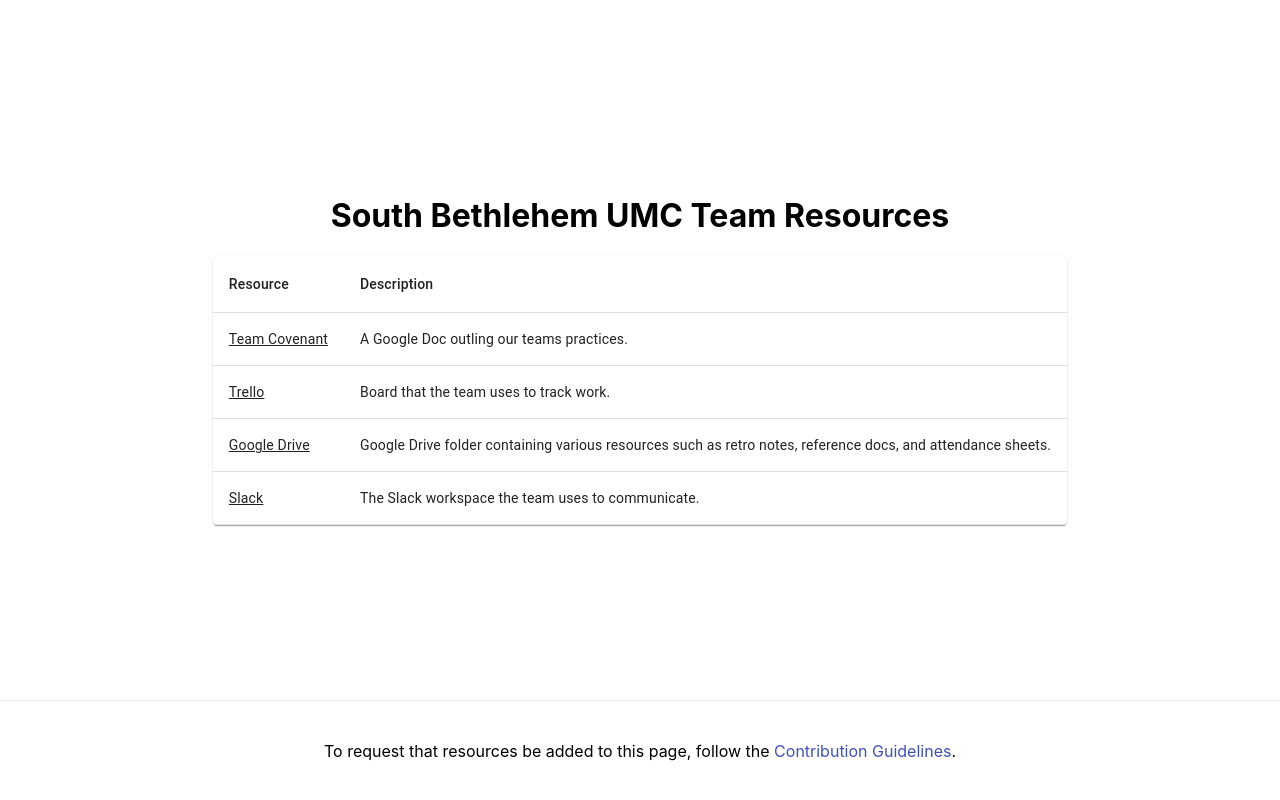
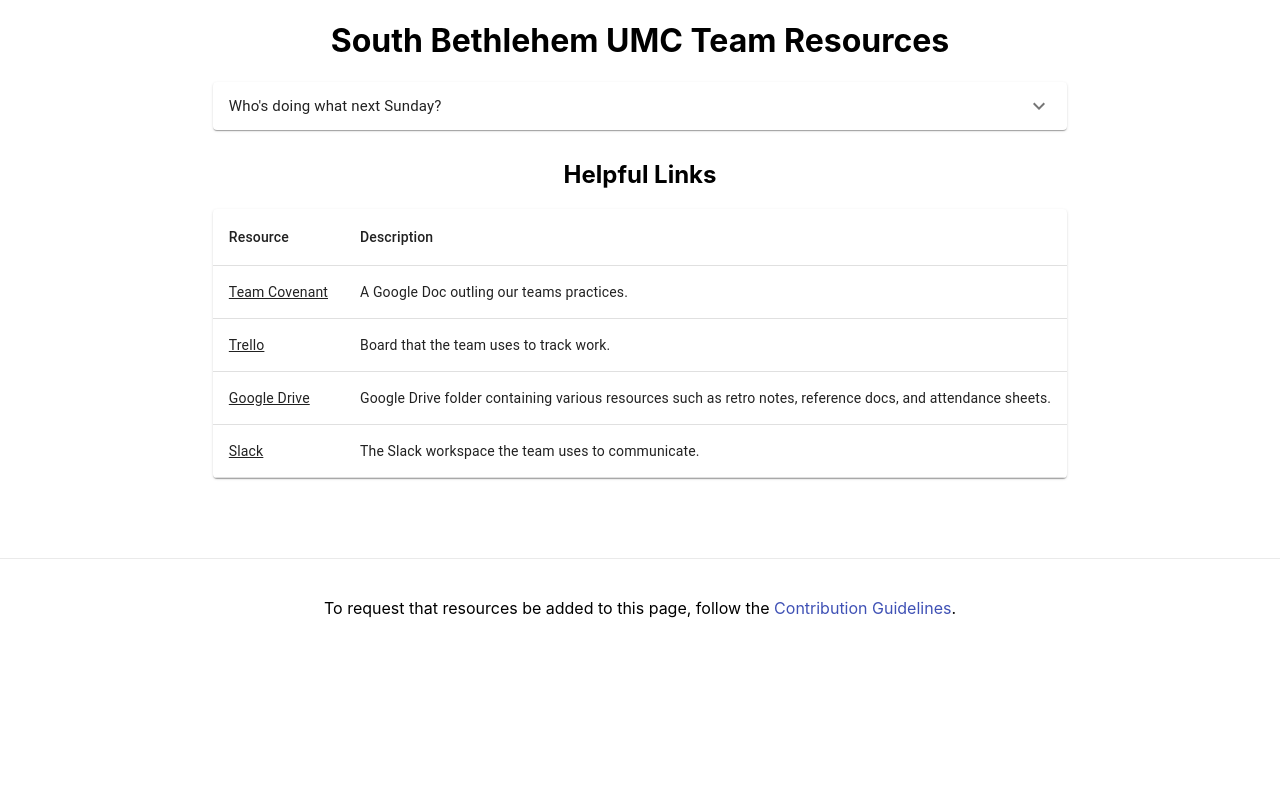
Before and after one commit to bmanley91/sbumc-resource-site, a Next.js app: page / in a window 1280 px wide. Built offline with nearby package versions, Linux system fonts and the light colour scheme.

Commit message:
Added accordian for who's doing what

```diff
--- a/components/ResourceTable.js
+++ b/components/ResourceTable.js
@@ -3,9 +3,10 @@ import { Table, TableBody, TableCell, TableContainer, TableHead, TableRow } from
 import Paper from '@material-ui/core/Paper';
 import { resourceData } from '../data/resources';
 
-
 export default function ResourceTable() {
     return (
+        <>
+            <h2>Helpful Links</h2>
             <TableContainer component={Paper}>
                 <Table aria-label='resource table'>
                     <TableHead>
@@ -24,5 +25,6 @@ export default function ResourceTable() {
                     </TableBody>
                 </Table>
             </TableContainer>
+        </>
     );
 }
--- /dev/null
+++ b/components/RolesAccordian.js
@@ -0,0 +1,50 @@
+import React from 'react';
+import Accordion from '@material-ui/core/Accordion';
+import AccordionSummary from '@material-ui/core/AccordionSummary';
+import AccordionDetails from '@material-ui/core/AccordionDetails';
+import { makeStyles } from '@material-ui/core/styles';
+import Typography from '@material-ui/core/Typography';
+import ExpandMoreIcon from '@material-ui/icons/ExpandMore';
+import GoogleSheetsProvider from 'react-db-google-sheets';
+import RolesTable from '@components/RolesTable';
+import { getNextSunday } from '../util/dateUtil';
+
+const useStyles = makeStyles((theme) => ({
+    heading: {
+        fontSize: theme.typography.pxToRem(15),
+        fontWeight: theme.typography.fontWeightRegular,
+    },
+    accordianWrapper: {
+        marginBottom: '10px',
+        width: '100%'
+    }
+}));
+
+const RolesAccordian = () => {
+    const classes = useStyles();
+
+    const nextSunday = getNextSunday();
+
+    return (
+        <div className={classes.accordianWrapper} style={{marginBottom: '10px'}}>
+            <Accordion>
+                <AccordionSummary
+                    expandIcon={<ExpandMoreIcon />}
+                    aria-controls="panel1a-content"
+                    id="panel1a-header"
+                >
+                    <Typography className={classes.heading}>
+                        {'Who\'s doing what next Sunday?'}
+                    </Typography>
+                </AccordionSummary>
+                <AccordionDetails>
+                    <GoogleSheetsProvider>
+                        <RolesTable targetDate={nextSunday}/>
+                    </GoogleSheetsProvider>
+                </AccordionDetails>
+            </Accordion>
+        </div>
+    );
+};
+
+export default RolesAccordian;
--- /dev/null
+++ b/components/RolesTable.js
@@ -0,0 +1,52 @@
+import React from 'react';
+import PropTypes from 'prop-types';
+import { withGoogleSheets } from 'react-db-google-sheets';
+import { makeStyles, Table, TableBody, TableCell, TableContainer, TableHead, TableRow } from '@material-ui/core';
+import Paper from '@material-ui/core/Paper';
+
+const useStyles = makeStyles(() => ({
+    tableContainer: {
+        margin: '10px'
+    }
+}));
+
+export const RolesTable = props => {
+    const classes = useStyles();
+
+    return (
+        <div className={classes.roles}>
+            <TableContainer component={Paper}>
+                <Table aria-label='resource table'>
+                    <TableHead>
+                        <TableRow>
+                            <TableCell>Role</TableCell>
+                            <TableCell>Name</TableCell>
+                            <TableCell>Contact</TableCell>
+                        </TableRow>
+                    </TableHead>
+                    <TableBody>
+                        {
+                            props.db.Sheet1.filter(data => data['Service Date'] === props.targetDate).
+                                map((data, index) => (
+                                    <TableRow key={index}>
+                                        <TableCell>{data.Role}</TableCell>
+                                        <TableCell>{data.Person}</TableCell>
+                                        <TableCell>{data.Contact}</TableCell>
+                                    </TableRow>
+                                ))
+                        }
+                    </TableBody>
+                </Table>
+            </TableContainer>
+        </div>
+    );
+};
+
+RolesTable.propTypes = {
+    db: PropTypes.shape({
+        Sheet1: PropTypes.arrayOf(PropTypes.object)
+    }),
+    targetDate: PropTypes.string
+};
+
+export default withGoogleSheets('Sheet1')(RolesTable);
--- /dev/null
+++ b/next.config.js
@@ -0,0 +1,6 @@
+module.exports = {
+    env: {
+        REACT_APP_GOOGLE_SHEETS_API_KEY: 'AIzaSyAVQIN2wTtEnNTyhmcO5bTuGsV0xzhONU8',
+        REACT_APP_GOOGLE_SHEETS_DOC_ID: '1h2ilLBuW8vW40ut4kM6uY0orrJ5Q-ZXVnOLxsOqHOnU'
+    },
+};
--- a/package.json
+++ b/package.json
@@ -10,9 +10,12 @@
   },
   "dependencies": {
     "@material-ui/core": "^4.11.3",
+    "@material-ui/icons": "^4.11.2",
     "next": "10.0.4",
     "react": "17.0.1",
-    "react-dom": "17.0.1"
+    "react-db-google-sheets": "^2.1.1",
+    "react-dom": "17.0.1",
+    "with-google-sheets": "^0.1.4"
   },
   "devDependencies": {
     "eslint": "^7.18.0",
--- a/pages/index.js
+++ b/pages/index.js
@@ -2,6 +2,7 @@ import React from 'react';
 import Head from 'next/head';
 import Footer from '@components/Footer';
 import Header from '@components/Header';
+import RolesAccordian from '@components/RolesAccordian';
 import ResourceTable from '@components/ResourceTable';
 
 export default function Home() {
@@ -12,8 +13,10 @@ export default function Home() {
                 <link rel="icon" href="/favicon.ico" />
             </Head>
 
+            <Header title="South Bethlehem UMC Team Resources" />
+
             <main>
-                <Header title="South Bethlehem UMC Team Resources" />
+                <RolesAccordian />
                 <ResourceTable />
             </main>
 
--- a/styles/globals.css
+++ b/styles/globals.css
@@ -11,7 +11,7 @@ body {
 }
 
 main {
-  padding: 5rem 0;
+  padding-bottom: 5rem;
   flex: 1;
   display: flex;
   flex-direction: column;
@@ -27,9 +27,11 @@ code {
 }
 
 .container {
-  height: 100vh;
+  /* height: 100vh; */
   display: flex;
   flex-direction: column;
   justify-content: center;
   align-items: center;
+  /* width: 80%; */
+  /* margin-left: 10%; */
 }
--- /dev/null
+++ b/util/dateUtil.js
@@ -0,0 +1,8 @@
+export const getNextSunday = () => {
+    var date = new Date();
+    date.setDate(date.getDate() + (7 - date.getDay())) % 7;
+
+    const formattedDate = (date.getMonth() + 1) + '/' + date.getDate() + '/' +  date.getFullYear().toString().substr(-2);
+
+    return formattedDate;
+};
```
Also changed, not shown: components/MissionMessage.js (added, +18 -0 lines), 1 other file (tests, documents, lock files or other folders). Lines whose indentation alone changed are shown as unchanged.
